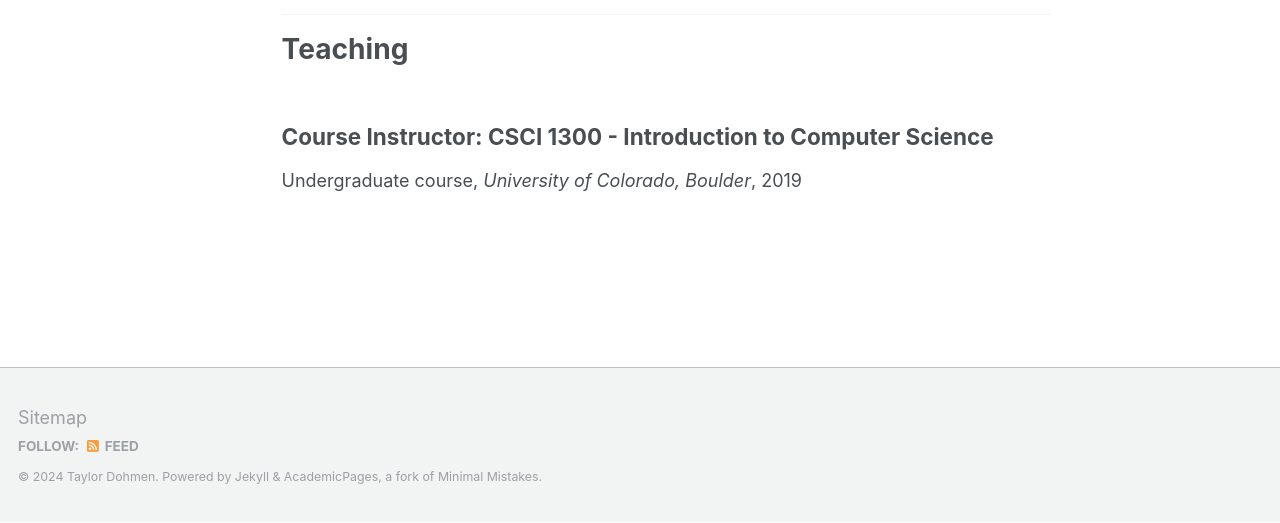
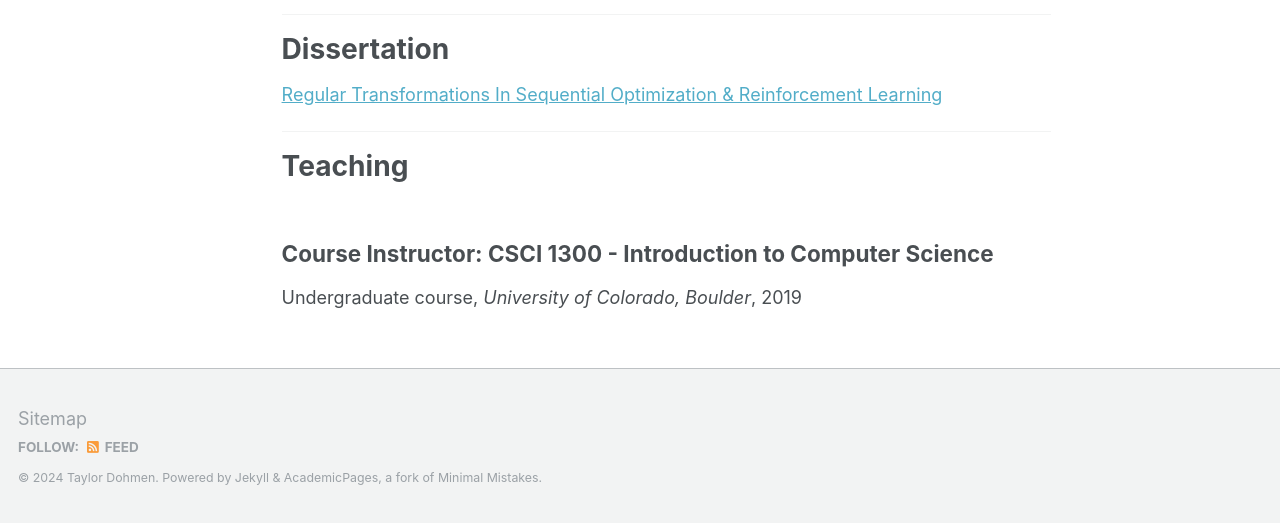
Before and after one commit to taylordohmen/taylordohmen.github.io, a Jekyll site: the page built from _pages/about.md, in a window 1280 px wide and 1096 px high, cut to the strip 573-1096 px from the top of the window. Built offline with Jekyll 4.4.1, drawn with Linux system fonts in a browser that asks for light colours; some web fonts are replaced.

Commit message:
added link to dissertation

```diff
--- a/_pages/about.md
+++ b/_pages/about.md
@@ -31,8 +31,15 @@ Publications
 
 ---
 
+Dissertation
+======
+
+[Regular Transformations In Sequential Optimization & Reinforcement Learning](https://www.proquest.com/docview/3056723535)
+
+---
+
 Teaching
-=====
+======
 
 {% for post in site.teaching reversed %}
   {% include archive-single.html %}
```
